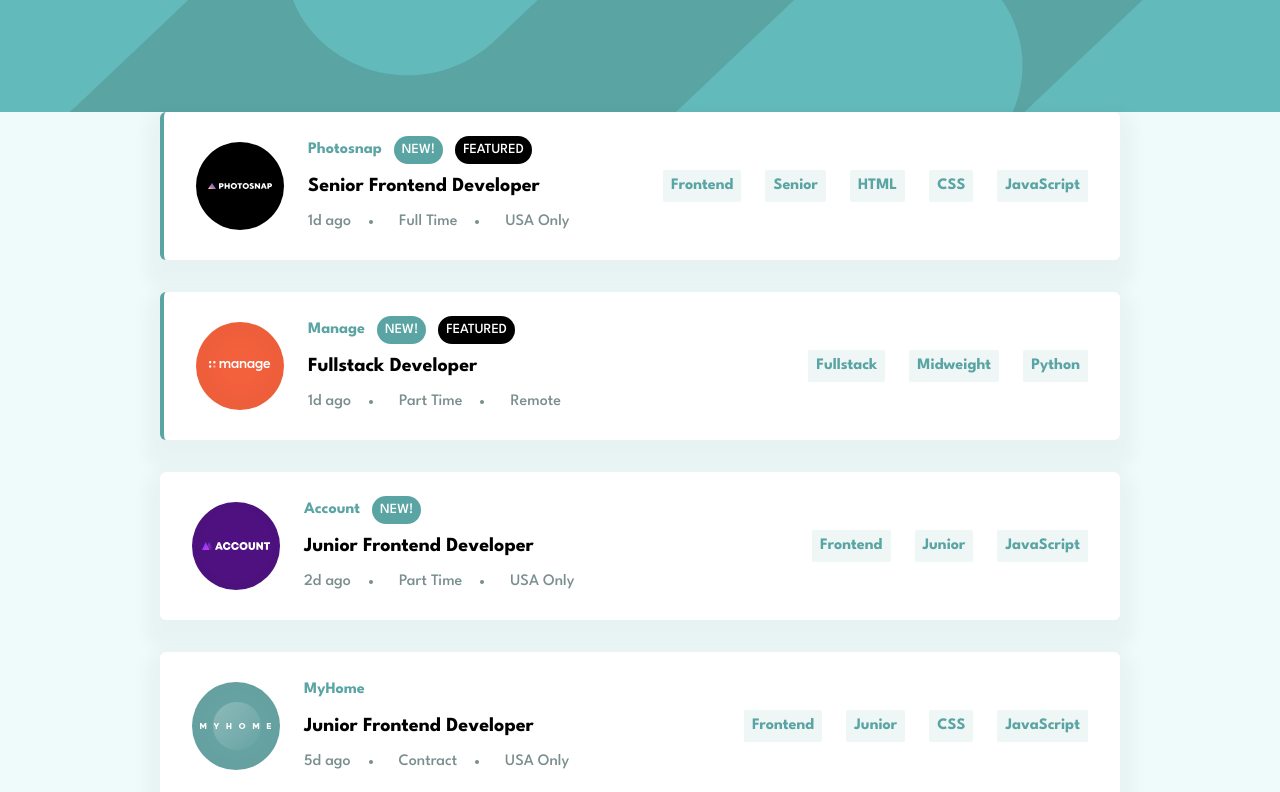
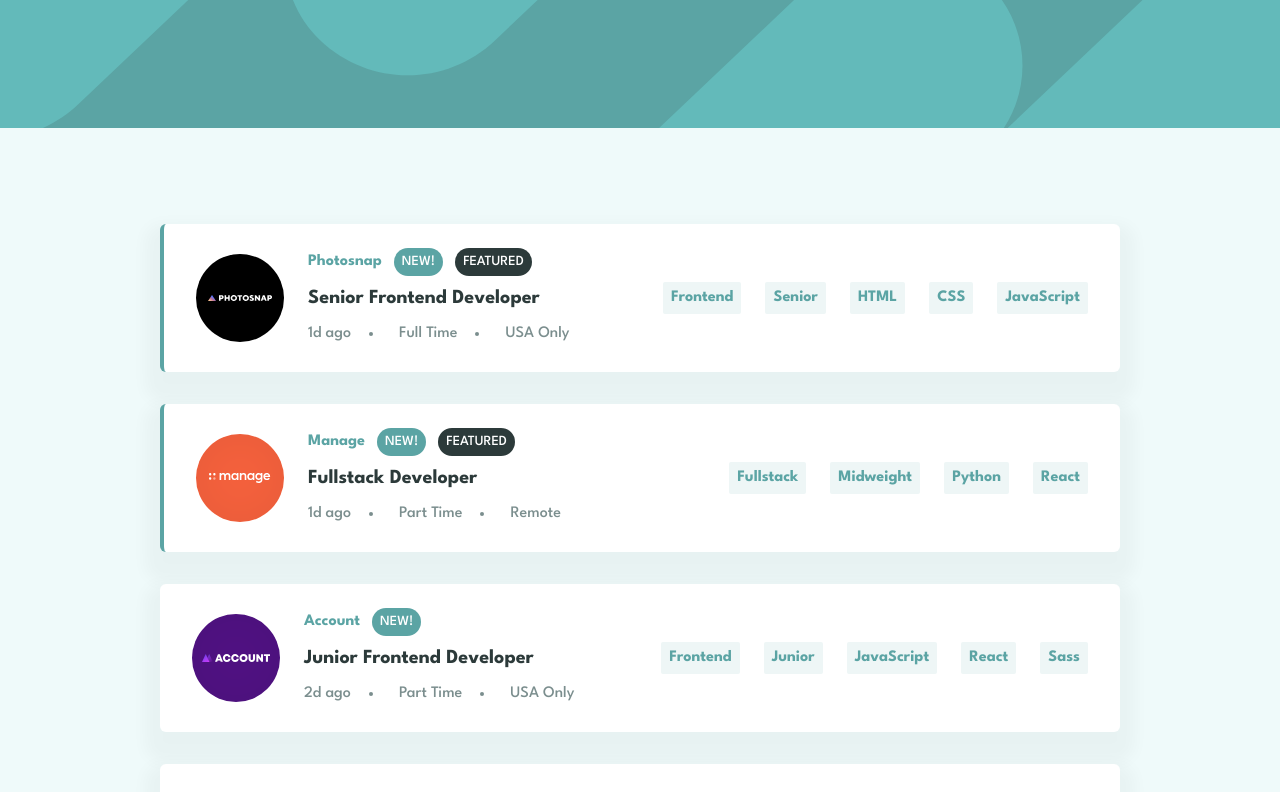
Before and after one commit to nastaj/job-listings, a React (Vite) app: page / in a window 1280 px wide. Shown: the top 792 px of the page. Built offline with nearby package versions, Linux system fonts and the light colour scheme.

Commit message:
fixes and animations

```diff
--- a/package.json
+++ b/package.json
@@ -10,6 +10,7 @@
     "preview": "vite preview"
   },
   "dependencies": {
+    "framer-motion": "^10.16.2",
     "react": "^18.2.0",
     "react-dom": "^18.2.0"
   },
--- a/src/App.jsx
+++ b/src/App.jsx
@@ -1,16 +1,19 @@
 import { useEffect, useState } from "react";
+
 import HeaderBackground from "./assets/components/HeaderBackground";
 import Listings from "./assets/components/Listings";
 import Listing from "./assets/components/Listing";
 import Panel from "./assets/components/Panel";
+import { AnimatePresence, motion } from "framer-motion";
 
 function App() {
   const [listings, setListings] = useState([]);
   const [selectedFilters, setSelectedFilters] = useState([]);
+  const [filteredListings, setFilteredListings] = useState([]);
 
   function handleDelete(filter) {
     setSelectedFilters((selectedFilters) =>
-      selectedFilters.filter((prev) => prev !== filter)
+      selectedFilters.filter((selected) => selected !== filter)
     );
   }
 
@@ -31,25 +34,75 @@ function App() {
     getListings();
   }, []);
 
+  useEffect(() => {
+    setFilteredListings(
+      listings.filter((listing) => {
+        let filterConditions = 0;
+
+        if (selectedFilters.includes(listing.role)) {
+          filterConditions++;
+        }
+        if (selectedFilters.includes(listing.level)) {
+          filterConditions++;
+        }
+        if (
+          selectedFilters.some((filter) => listing.languages.includes(filter))
+        ) {
+          filterConditions++;
+        }
+        if (selectedFilters.some((filter) => listing.tools.includes(filter))) {
+          filterConditions++;
+        }
+
+        return filterConditions === selectedFilters.length;
+      })
+    );
+  }, [selectedFilters, listings]);
+
   return (
     <>
       <HeaderBackground />
-      <main className="font-sans flex items-center bg-background flex-col">
+      <main className="font-sans flex items-center bg-background flex-col min-h-screen">
+        <section className="min-h-[96px] w-3/4 -translate-y-1/2">
+          <AnimatePresence>
             {selectedFilters.length > 0 && (
+              <motion.div
+                initial={{ opacity: 0, y: 100 }}
+                animate={{ opacity: 1, y: 0 }}
+                exit={{ opacity: 0, y: -100 }}
+                className=" bg-white w-full flex justify-between px-12 py-8 rounded-md shadow-sm"
+              >
                 <Panel
                   selectedFilters={selectedFilters}
                   onDelete={handleDelete}
                   onClearFilters={handleClearFilters}
                 />
+              </motion.div>
             )}
-        <Listings>
-          {listings.map((listing) => (
+          </AnimatePresence>
+        </section>
+        <Listings selectedFilters={selectedFilters}>
+          <AnimatePresence>
+            {filteredListings.length > 0 ? (
+              filteredListings.map((listing) => (
+                <motion.li
+                  initial={{ opacity: 0, x: 100, height: 0 }}
+                  animate={{ opacity: 1, x: 0, height: "auto" }}
+                  exit={{ opacity: 0, x: 100, height: 0 }}
+                  key={listing.id}
+                >
                   <Listing
-              key={listing.id}
                     listing={listing}
                     onSelectedFilters={setSelectedFilters}
                   />
-          ))}
+                </motion.li>
+              ))
+            ) : (
+              <p className="text-center text-xl">
+                No results. Try changing your filters.
+              </p>
+            )}
+          </AnimatePresence>
         </Listings>
       </main>
     </>
--- a/src/assets/components/HeaderBackground.jsx
+++ b/src/assets/components/HeaderBackground.jsx
@@ -1,5 +1,5 @@
 function HeaderBackground() {
-  return <header className="h-28 bg-primary bg-header bg-cover">&nbsp;</header>;
+  return <header className="h-32 bg-primary bg-header bg-cover">&nbsp;</header>;
 }
 
 export default HeaderBackground;
--- a/src/assets/components/Label.jsx
+++ b/src/assets/components/Label.jsx
@@ -1,15 +1,25 @@
+import { motion } from "framer-motion";
+
 function Label({ tag, onSelectedFilters }) {
   function handleSelect() {
-    onSelectedFilters((prev) => (prev.includes(tag) ? prev : [...prev, tag]));
+    onSelectedFilters((prev) => {
+      if (prev.includes(tag)) {
+        // Filter is already selected, remove it
+        return prev.filter((filter) => filter !== tag);
+      } else {
+        // Filter is not selected, add it
+        return [...prev, tag];
+      }
+    });
   }
 
   return (
-    <li
-      className="bg-tablets text-primary font-bold py-1 px-2 rounded-sm cursor-pointer hover:bg-primary hover:text-white"
+    <motion.li
+      className="bg-tablets text-primary font-bold py-1 px-2 rounded-sm cursor-pointer hover:bg-primary hover:text-white transition-all"
       onClick={() => handleSelect()}
     >
       {tag}
-    </li>
+    </motion.li>
   );
 }
 
--- a/src/assets/components/Listing.jsx
+++ b/src/assets/components/Listing.jsx
@@ -2,11 +2,17 @@ import Labels from "./Labels";
 import Label from "./Label";
 
 function Listing({ listing, onSelectedFilters }) {
-  const tags = [listing.role, listing.level, ...listing.languages];
+  const tags = [
+    listing.role,
+    listing.level,
+    ...listing.languages,
+    ...listing.tools,
+  ];
 
   return (
-    <li
-      className={`flex justify-between items-center mb-8 px-8 py-6 bg-white rounded-md shadow-sm ${
+    <>
+      <div
+        className={`flex justify-between items-center px-8 py-6 bg-white rounded-md shadow-sm ${
           listing.featured ? "border-l-4 border-l-primary" : ""
         }`}
       >
@@ -26,18 +32,22 @@ function Listing({ listing, onSelectedFilters }) {
               </span>
             )}
             {listing.featured && (
-            <span className="inline-block bg-black rounded-full px-2 py-1 text-white uppercase text-sm">
+              <span className="inline-block bg-cyan-dark rounded-full px-2 py-1 text-white uppercase text-sm">
                 Featured
               </span>
             )}
           </div>
-        <span className="text-black font-bold text-xl">{listing.position}</span>
+          <span className="text-cyan-dark font-bold text-xl cursor-pointer hover:text-primary transition-all">
+            {listing.position}
+          </span>
           <ul className="flex">
             <li className="mr-8 text-cyan-light">{listing.postedAt}</li>
             <li className="list-disc mr-8 pl-4 text-cyan-light">
               {listing.contract}
             </li>
-          <li className="list-disc pl-4 text-cyan-light">{listing.location}</li>
+            <li className="list-disc pl-4 text-cyan-light">
+              {listing.location}
+            </li>
           </ul>
         </div>
         <div>
@@ -46,12 +56,15 @@ function Listing({ listing, onSelectedFilters }) {
               <Label
                 key={crypto.randomUUID()}
                 tag={tag}
+                listing={listing}
                 onSelectedFilters={onSelectedFilters}
               />
             ))}
           </Labels>
         </div>
-    </li>
+      </div>
+      <div className="h-8 invisible">&nbsp;</div>
+    </>
   );
 }
 
--- a/src/assets/components/Listings.jsx
+++ b/src/assets/components/Listings.jsx
@@ -1,5 +1,5 @@
 function Listings({ children }) {
-  return <ul className="w-3/4">{children}</ul>;
+  return <ul className={`w-3/4`}>{children}</ul>;
 }
 
 export default Listings;
--- a/src/assets/components/Panel.jsx
+++ b/src/assets/components/Panel.jsx
@@ -1,6 +1,6 @@
 function Panel({ selectedFilters, onDelete, onClearFilters }) {
   return (
-    <div className=" bg-white w-3/4 flex justify-between px-8 py-4 mb-8 rounded-md shadow-sm">
+    <>
       <div className="flex gap-8">
         {selectedFilters.map((filter) => {
           return (
@@ -9,7 +9,7 @@ function Panel({ selectedFilters, onDelete, onClearFilters }) {
                 {filter}
               </div>
               <button
-                className="bg-primary px-2 hover:bg-black"
+                className="bg-primary px-2 hover:bg-black transition-all"
                 onClick={() => onDelete(filter)}
               >
                 <svg xmlns="http://www.w3.org/2000/svg" width="14" height="14">
@@ -24,8 +24,13 @@ function Panel({ selectedFilters, onDelete, onClearFilters }) {
           );
         })}
       </div>
-      <button onClick={onClearFilters}>Clear</button>
-    </div>
+      <button
+        className="text-cyan-dark text-lg font-bold hover:text-primary hover:underline transition-all"
+        onClick={onClearFilters}
+      >
+        Clear
+      </button>
+    </>
   );
 }
 
```
Also changed, not shown: 1 other file (tests, documents, lock files or other folders). Lines whose indentation alone changed are shown as unchanged.
